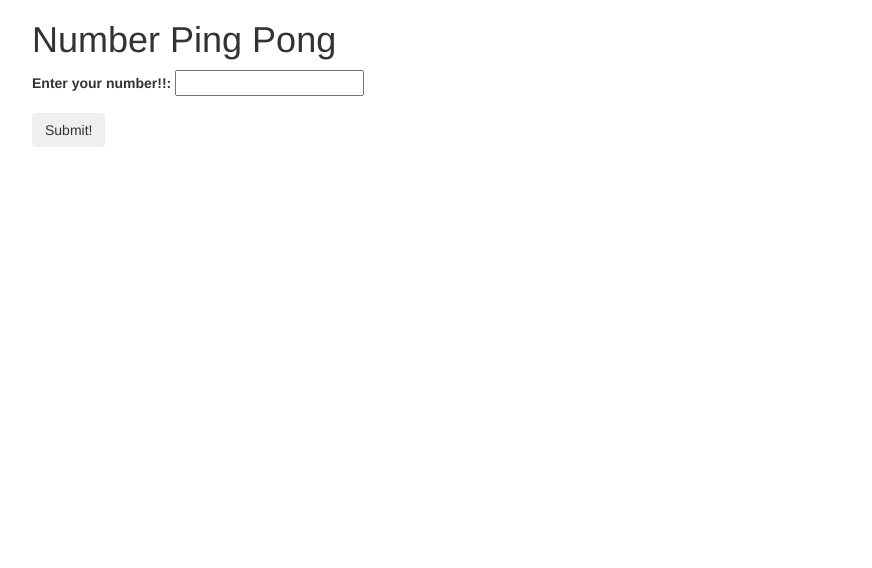
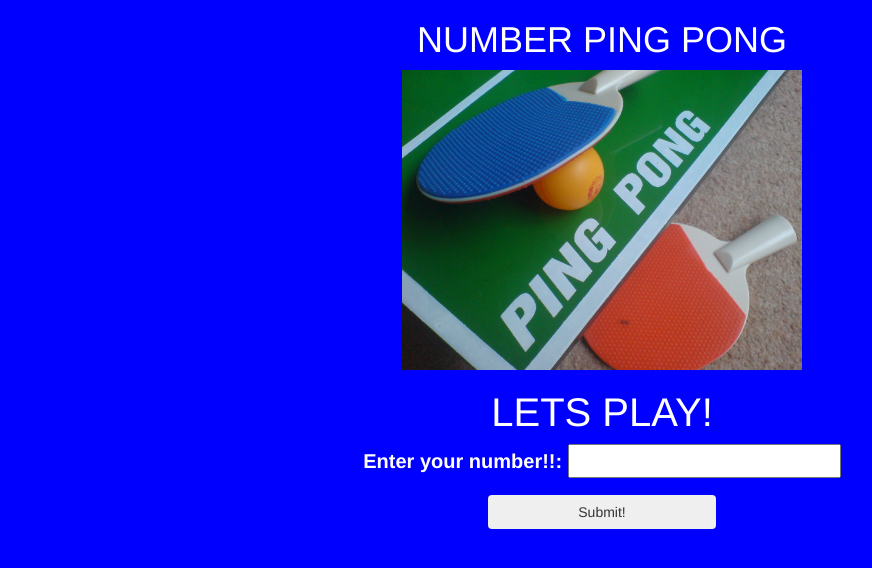
Before and after one commit to maizazul/pingPong, a plain HTML site: page index.html in a window 1280 px wide. Shown: the whole page, without its empty margins (38-910 px from the left). Drawn offline with Linux system fonts and the light colour scheme.

Commit message:
added img and css styling

```diff
--- a/css/styles.css
+++ b/css/styles.css
@@ -1,3 +1,45 @@
+body {
+  background-color: blue;
+}
+h1 {
+  text-align: center;
+  color: white;
+  text-transform: uppercase;
+}
+img {
+    display: block;
+    margin: 0 auto;
+    width: 400px;
+    height: auto;
+    border-bottom: 20px;
+  }
+h2 {
+  text-align: center;
+  color: white;
+  text-transform: uppercase;
+  font-size: 40px;
+}
+
+.form-group {
+  text-align: center;
+  color: white;
+  font-size: 20px;
+}
+
+.btn {
+  display:block;
+  width:20%;
+  margin:0 auto;
+  position:relative;
+}
+
+#number {
+  color: black;
+}
+
 #result {
   display: none;
+  text-align: center;
+  font-size: 30px;
+  color: white;
 }
--- a/index.html
+++ b/index.html
@@ -9,13 +9,15 @@
   <body>
     <div class="container">
       <h1>Number Ping Pong</h1>
+      <img src="img/pingPong.jpg" alt="Ping Pong!" class="center">
+      <h2>Lets Play!</h2>
 
       <form id="count">
         <div class="form-group">
           <label>Enter your number!!:</label>
           <input id="number" type="number">
         </div>
-        <button type="submit" class="btn">Submit!</button>
+          <button type="submit" class="btn">Submit!</button>
       </form>
 
       <div id="result">
--- a/js/scripts.js
+++ b/js/scripts.js
@@ -1,9 +1,9 @@
 var countDown = function(n) {
-  var text = "";
+  var text = " ";
   for (i = 1 ; i <= n ; i++)
   {
     if (i % 15 === 0) {
-      text += "pingpong <br>";
+      text += "pingpong!<br>";
      }  else if (i % 5 === 0) {
       text += "pong <br>";
      }  else if (i % 3 === 0) {
@@ -26,7 +26,7 @@ $(document).ready(function() {
   $(".npp").html(result);
 
 
-  $("#result").show();
+  $("#result").fadeIn(3000);
     event.preventDefault();
   });
 });
```
Also changed, not shown: img/pingPong.jpg (added).
